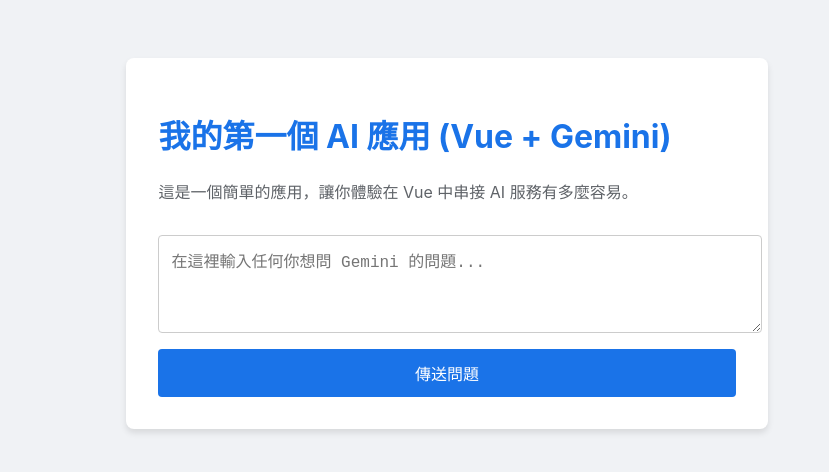
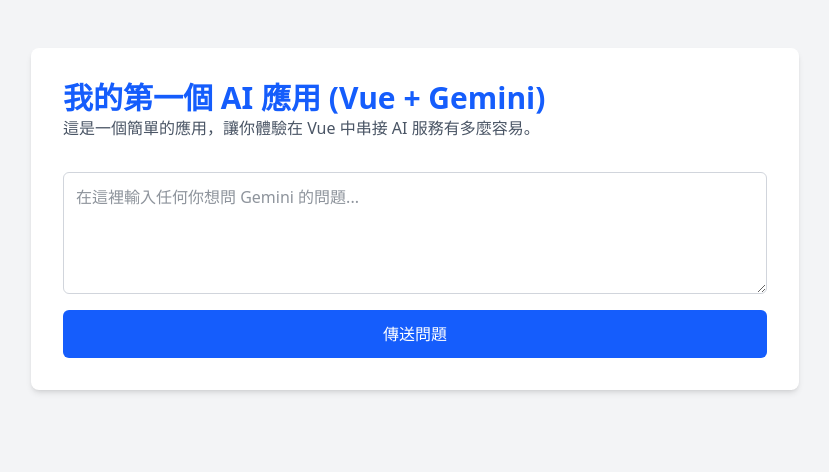
Before and after one commit to gucci5288/google-ai, a Vue app: page / in a window 1280 px wide. Shown: the top 472 px of the page, without its empty margins (225-1054 px from the left). Built offline with nearby package versions, Linux system fonts and the light colour scheme; no server answers; the HTML template or start-up script is replaced by a standard one.

Commit message:
using tailwandcss

```diff
--- a/package.json
+++ b/package.json
@@ -16,8 +16,10 @@
     "format": "prettier --write src/"
   },
   "dependencies": {
+    "@tailwindcss/vite": "^4.1.13",
     "axios": "^1.12.2",
     "pinia": "^3.0.3",
+    "tailwindcss": "^4.1.13",
     "vue": "^3.5.18",
     "vue-router": "^4.5.1"
   },
--- a/src/App.vue
+++ b/src/App.vue
@@ -67,130 +67,43 @@
 </script>
 
 <template>
-  <main class="container">
-    <h1>我的第一個 AI 應用 (Vue + Gemini)</h1>
-    <p class="subtitle">這是一個簡單的應用，讓你體驗在 Vue 中串接 AI 服務有多麼容易。</p>
+  <div class="bg-gray-100 text-gray-800 font-sans flex justify-center pt-12 min-h-screen">
+    <main class="container bg-white max-w-3xl w-full p-8 rounded-lg shadow-md h-full">
+      <h1 class="text-3xl font-bold text-blue-600">我的第一個 AI 應用 (Vue + Gemini)</h1>
+      <p class="text-gray-600 mb-8">
+        這是一個簡單的應用，讓你體驗在 Vue 中串接 AI 服務有多麼容易。
+      </p>
 
-    <div class="form-group">
+      <div class="form-group flex flex-col">
         <textarea
           v-model="prompt"
           rows="4"
           placeholder="在這裡輸入任何你想問 Gemini 的問題..."
+          class="w-full p-3 text-base border border-gray-300 rounded-md mb-4 resize-y focus:ring-2 focus:ring-blue-500 focus:border-transparent outline-none transition"
         ></textarea>
-      <button @click="callGeminiAPI" :disabled="loading">
+        <button
+          @click="callGeminiAPI"
+          :disabled="loading"
+          class="py-3 px-5 text-base text-white bg-blue-600 rounded-md cursor-pointer transition-colors duration-300 hover:bg-blue-700 disabled:bg-gray-400 disabled:cursor-not-allowed"
+        >
           {{ loading ? '思考中...' : '傳送問題' }}
         </button>
       </div>
 
-    <div v-if="loading" class="loading-spinner"></div>
+      <div v-if="loading" class="flex justify-center my-8">
+        <div
+          class="w-10 h-10 border-4 border-gray-200 border-t-blue-600 rounded-full animate-spin"
+        ></div>
+      </div>
 
-    <div v-if="error" class="error-message">
+      <div v-if="error" class="mt-4 p-4 bg-red-100 border border-red-300 text-red-700 rounded-lg">
         <p><strong>糟糕！</strong> {{ error }}</p>
       </div>
 
-    <div v-if="result" class="result-card">
-      <h2>Gemini 的回答：</h2>
-      <pre>{{ result }}</pre>
+      <div v-if="result" class="mt-8 p-6 bg-gray-50 border border-gray-200 rounded-lg">
+        <h2 class="mt-0 text-xl font-semibold text-gray-800 mb-4">Gemini 的回答：</h2>
+        <pre class="whitespace-pre-wrap break-words font-mono leading-relaxed">{{ result }}</pre>
       </div>
     </main>
+  </div>
 </template>
-
-<style>
-/* 為了讓畫面好看一點，加一些簡單的 CSS */
-body {
-  font-family: -apple-system, BlinkMacSystemFont, 'Segoe UI', Roboto, sans-serif;
-  background-color: #f0f2f5;
-  color: #333;
-  display: flex;
-  justify-content: center;
-  padding-top: 50px;
-}
-.container {
-  max-width: 700px;
-  width: 100%;
-  padding: 2rem;
-  background-color: white;
-  border-radius: 8px;
-  box-shadow: 0 4px 6px rgba(0, 0, 0, 0.1);
-}
-h1 {
-  font-size: 2rem;
-  color: #1a73e8; /* Google Blue */
-}
-.subtitle {
-  color: #5f6368;
-  margin-bottom: 2rem;
-}
-.form-group {
-  display: flex;
-  flex-direction: column;
-}
-textarea {
-  width: 100%;
-  padding: 12px;
-  font-size: 1rem;
-  border: 1px solid #ccc;
-  border-radius: 4px;
-  margin-bottom: 1rem;
-  resize: vertical;
-}
-button {
-  padding: 12px 20px;
-  font-size: 1rem;
-  color: white;
-  background-color: #1a73e8;
-  border: none;
-  border-radius: 4px;
-  cursor: pointer;
-  transition: background-color 0.3s;
-}
-button:hover {
-  background-color: #185abc;
-}
-button:disabled {
-  background-color: #9e9e9e;
-  cursor: not-allowed;
-}
-.result-card {
-  margin-top: 2rem;
-  padding: 1.5rem;
-  background-color: #f8f9fa;
-  border: 1px solid #e0e0e0;
-  border-radius: 8px;
-}
-.result-card h2 {
-  margin-top: 0;
-  color: #3c4043;
-}
-pre {
-  white-space: pre-wrap; /* 自動換行 */
-  word-wrap: break-word; /* 斷詞 */
-  font-family: 'Courier New', Courier, monospace;
-  line-height: 1.6;
-}
-.error-message {
-  margin-top: 1rem;
-  padding: 1rem;
-  background-color: #fce8e6;
-  border: 1px solid #f9a8a2;
-  color: #c5221f;
-  border-radius: 8px;
-}
-.loading-spinner {
-  margin: 2rem auto;
-  border: 5px solid #f3f3f3;
-  border-top: 5px solid #1a73e8;
-  border-radius: 50%;
-  width: 40px;
-  height: 40px;
-  animation: spin 1s linear infinite;
-}
-@keyframes spin {
-  0% {
-    transform: rotate(0deg);
-  }
-  100% {
-    transform: rotate(360deg);
-  }
-}
-</style>
--- /dev/null
+++ b/src/css/index.css
@@ -0,0 +1 @@
+@import 'tailwindcss';
--- a/src/main.ts
+++ b/src/main.ts
@@ -3,6 +3,7 @@
 
 import App from './App.vue'
 import router from './router'
+import './css/index.css'
 
 const app = createApp(App)
 
--- a/vite.config.ts
+++ b/vite.config.ts
@@ -1,18 +1,16 @@
 import { fileURLToPath, URL } from 'node:url'
 
 import { defineConfig } from 'vite'
+import tailwindcss from '@tailwindcss/vite'
 import vue from '@vitejs/plugin-vue'
 import vueDevTools from 'vite-plugin-vue-devtools'
 
 // https://vite.dev/config/
 export default defineConfig({
-  plugins: [
-    vue(),
-    vueDevTools(),
-  ],
+  plugins: [vue(), vueDevTools(), tailwindcss()],
   resolve: {
     alias: {
-      '@': fileURLToPath(new URL('./src', import.meta.url))
+      '@': fileURLToPath(new URL('./src', import.meta.url)),
     },
   },
 })
```
Also changed, not shown: 1 other file (tests, documents, lock files or other folders). Lines whose indentation alone changed are shown as unchanged.
